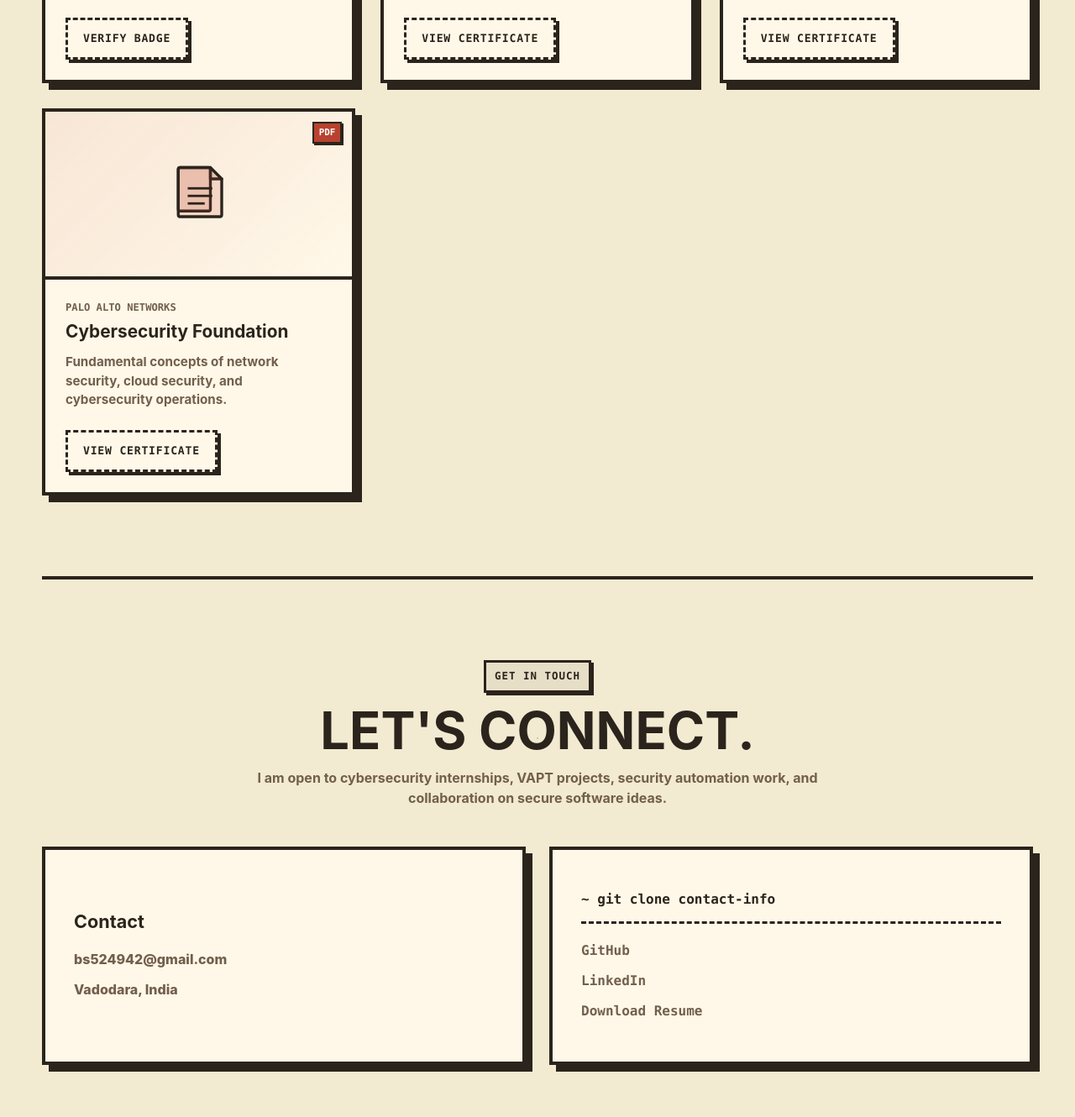
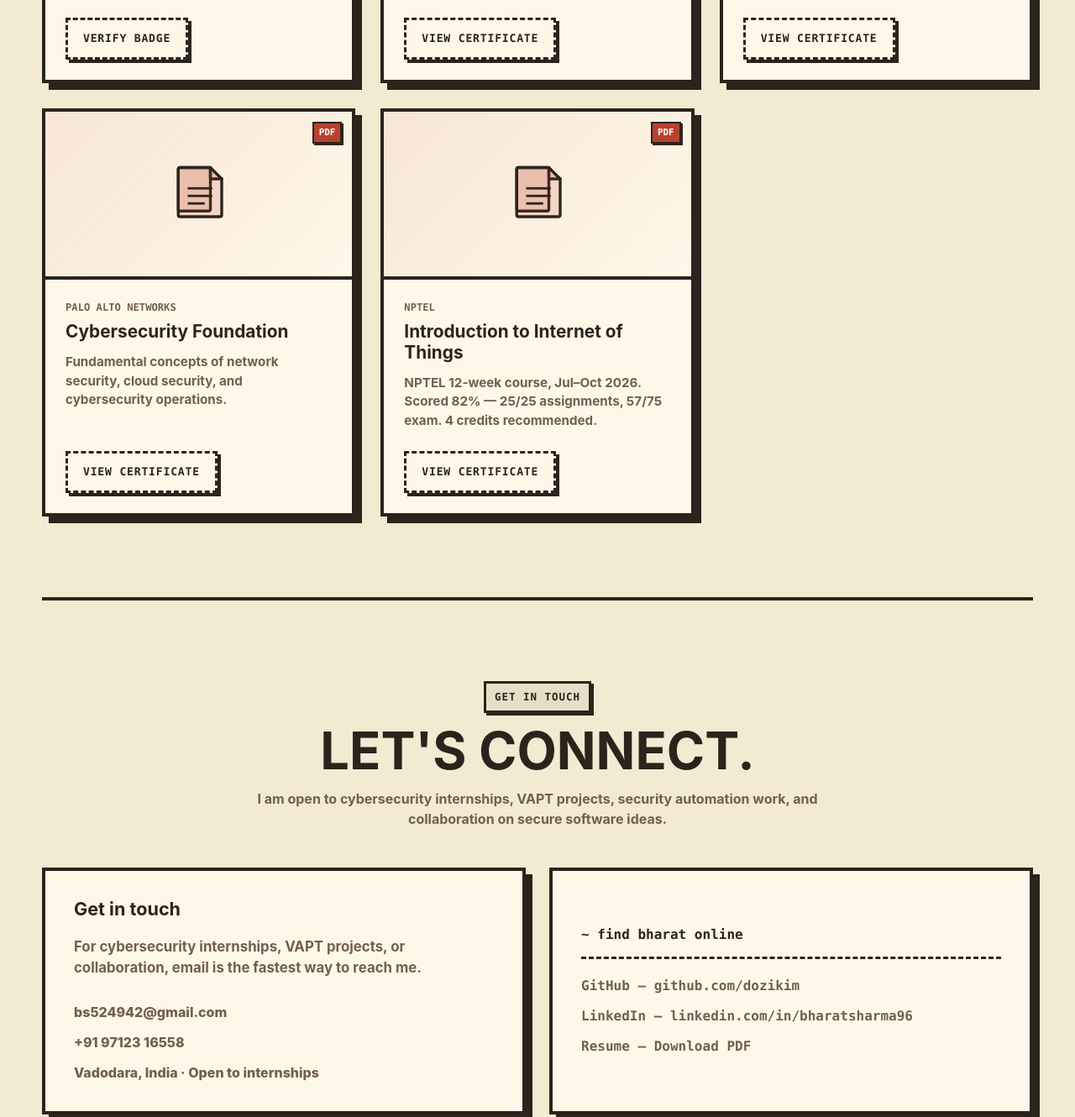
Before and after one commit to dozikim/dozikim.github.io, a plain HTML site: page index.html in a window 1280 px wide. Shown: the part 5921-7251 px from the top of the page at 84% size. Drawn offline with Linux system fonts and the light colour scheme.

Commit message:
Add NPTEL IoT certificate and update Connect section

```diff
--- a/index.html
+++ b/index.html
@@ -447,6 +447,33 @@
             </div>
           </div>
         </div>
+        <!-- PDF 8 -->
+        <div class="cert-card" data-index="7" tabindex="0" role="button"
+          aria-label="View Introduction to Internet of Things certificate details">
+          <div class="cert-card-inner">
+            <div class="cert-glow"></div>
+            <div class="cert-media pdf-media">
+              <span class="cert-file-badge">PDF</span>
+              <svg class="cert-icon" viewBox="0 0 64 64" fill="none" xmlns="http://www.w3.org/2000/svg"
+                aria-hidden="true">
+                <rect x="10" y="4" width="34" height="46" rx="2" stroke-width="3" fill="currentFill" />
+                <path d="M44 4v12h12" stroke-width="3" stroke-linecap="round" stroke-linejoin="round" />
+                <path d="M44 4l12 12v38a2 2 0 0 1-2 2H12a2 2 0 0 1-2-2V6a2 2 0 0 1 2-2h32z" stroke-width="3"
+                  fill="currentFill" />
+                <line x1="20" y1="26" x2="46" y2="26" stroke-width="2.5" />
+                <line x1="20" y1="34" x2="46" y2="34" stroke-width="2.5" />
+                <line x1="20" y1="42" x2="38" y2="42" stroke-width="2.5" />
+              </svg>
+            </div>
+            <div class="cert-body">
+              <span class="cert-issuer">NPTEL</span>
+              <h3>Introduction to Internet of Things</h3>
+              <p>NPTEL 12-week course, Jul–Oct 2026. Scored 82% — 25/25 assignments, 57/75 exam. 4 credits recommended.</p>
+              <a class="neo-button secondary cert-btn" href="assets/NPTEL_IOT_CERTIFICATE.pdf" target="_blank" rel="noopener"
+                aria-label="View Introduction to Internet of Things certificate PDF">View Certificate</a>
+            </div>
+          </div>
+        </div>
       </div>
     </section>
 
@@ -481,15 +508,17 @@
       </div>
       <div class="contact-grid">
         <article class="neo-card contact-card reveal-card">
-          <h3>Contact</h3>
+          <h3>Get in touch</h3>
+          <p>For cybersecurity internships, VAPT projects, or collaboration, email is the fastest way to reach me.</p>
           <a href="mailto:bs524942@gmail.com">bs524942@gmail.com</a>
-          <span>Vadodara, India</span>
+          <a href="tel:+919712316558">+91 97123 16558</a>
+          <span>Vadodara, India · Open to internships</span>
         </article>
         <article class="neo-card contact-card terminal-contact reveal-card">
-          <div class="terminal-prompt">~ git clone contact-info</div>
-          <a href="#" class="gh-modal-trigger">GitHub</a>
-          <a href="https://www.linkedin.com/in/bharatsharma96/" target="_blank" rel="noopener">LinkedIn</a>
-          <a href="assets/Bharat_Sharma_Resume.pdf" target="_blank" rel="noopener">Download Resume</a>
+          <div class="terminal-prompt">~ find bharat online</div>
+          <a href="https://github.com/dozikim" target="_blank" rel="noopener">GitHub — github.com/dozikim</a>
+          <a href="https://www.linkedin.com/in/bharatsharma96/" target="_blank" rel="noopener">LinkedIn — linkedin.com/in/bharatsharma96</a>
+          <a href="assets/Bharat_Sharma_Resume.pdf" target="_blank" rel="noopener">Resume — Download PDF</a>
         </article>
       </div>
     </section>
```
